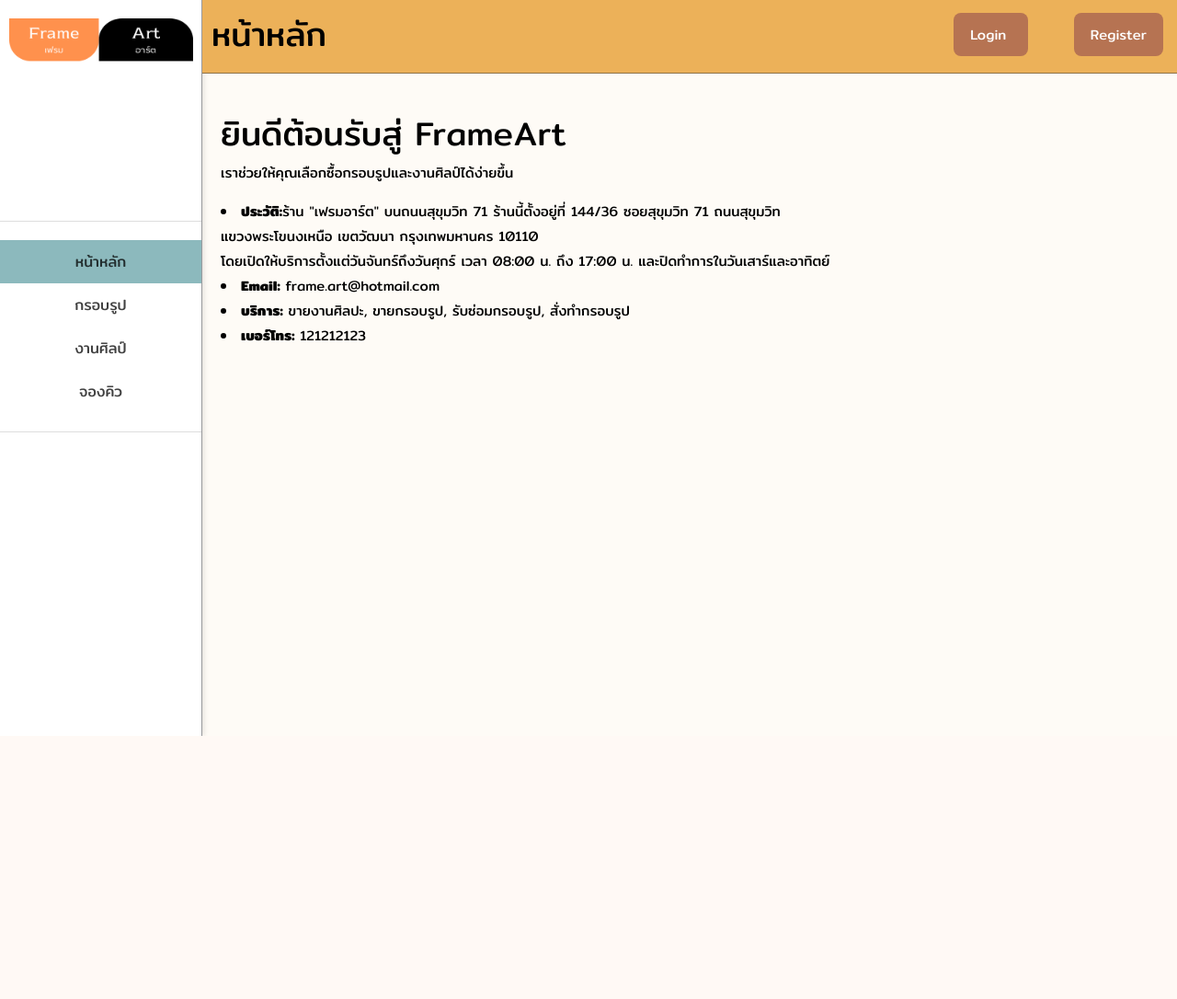
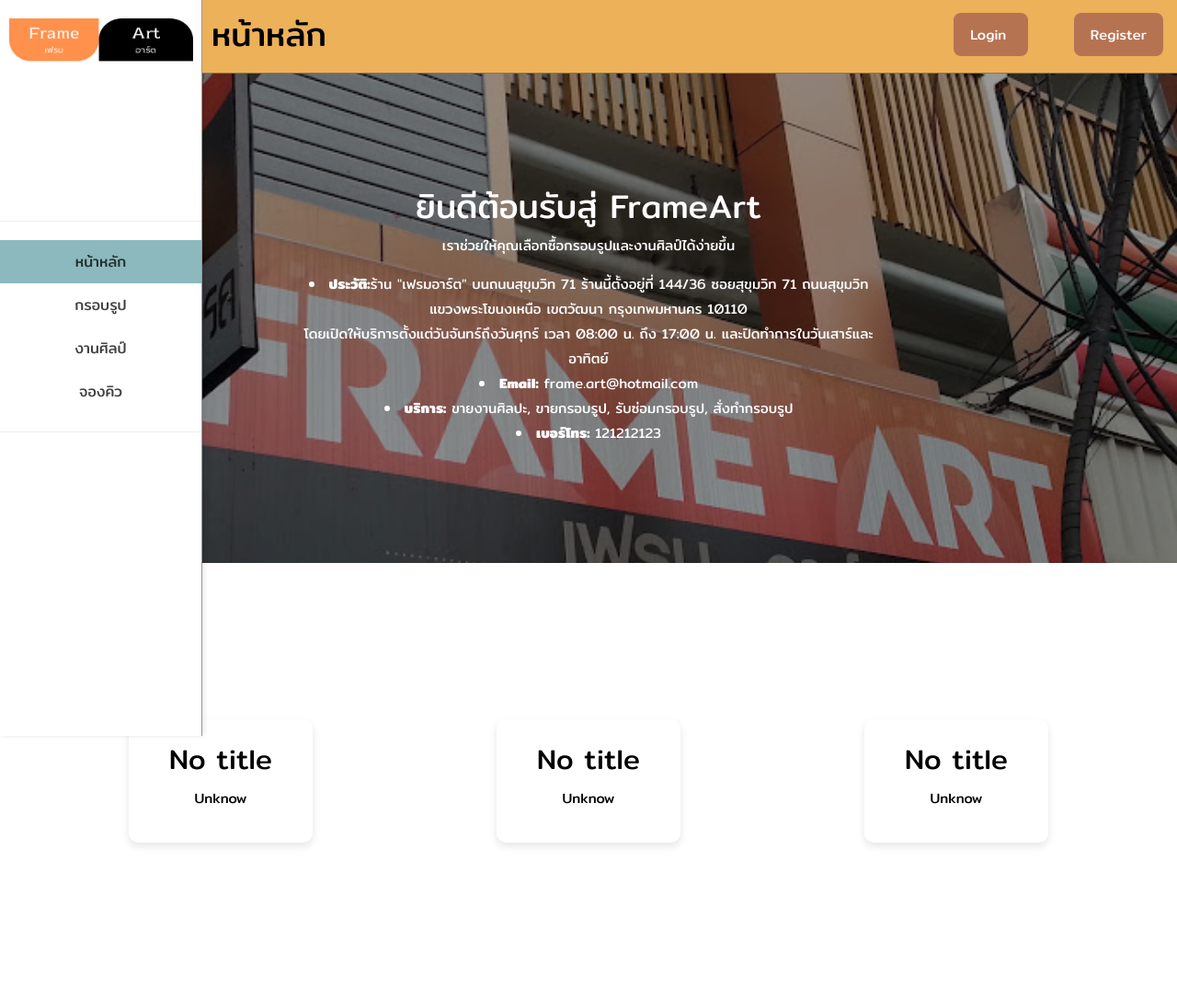
Before and after one commit to Sayorinne/Miniproject5-Remake, a PHP site: page /Miniproject5/CustomerHomepage.php in a window 1280 px wide. Shown: the whole page at 92% size. Before the commit the page ends 800 px from the top, so only its background shows below. Run offline with PHP 8.4, Linux system fonts and the light colour scheme; some libraries are stand-ins or nearby versions.

Commit message:
Add files via upload

```diff
--- a/CSS/CustomerHomePage.css
+++ b/CSS/CustomerHomePage.css
@@ -1,32 +1,57 @@
-@import url('https://fonts.googleapis.com/css2?family=Prompt:wght@300;400;600&display=swap');
+/* ตั้งค่าฟอนต์และสไตล์พื้นฐาน */
+body {
+    font-family: 'Mitr', sans-serif;
+    margin: 0;
+    padding: 0;
+    background-color: #f4f4f4;
+}
 
-.row {
+
+/* สไตล์ Hero Section */
+.hero {
+    background: url('../Picture/frameartlogo.jpg') no-repeat center center/cover;
+    height: 700px;
     display: flex;
     justify-content: center;
-    padding: 20px;
-    font-size: 25px;
-    font-style:inherit;
+    align-items: center;
+    text-align: center;
+    color: white;
+    width: 100%;
+    margin: 0;
+    padding: 0;
+    box-sizing: border-box;
+    position: absolute;
+    top: 0;
+    left: 0;
+}
+.hero::before {
+    content: "";
+    position: absolute;
+    top: 0;
+    left: 0;
+    width: 100%;
+    height: 100%;
+    background: rgba(0, 0, 0, 0.4);
 }
 
-.leftcolumn {
-    width: 100%;
+
+.hero-content {
+    position: absolute; /* ป้องกันการเลื่อนออกจากกลาง */
+    top: 50%;
+    left: 50%;
+    transform: translate(-50%, -50%); /* ย้ายไปตรงกลางจริง ๆ */
+    text-align: center;
+}
 
 
+.hero img {
+    width: 100%;  /* ปรับขนาดให้เต็ม */
+    height: 100%; /* ปรับความสูงให้เต็ม */
+    object-fit: cover; /* ป้องกันภาพผิดสัดส่วน */
+    border-radius: 0; /* เอาขอบมนออก */
 }
 
-.w3-card {
-    background: #fff;
-    border-radius: 30px;
-    box-shadow: 30px 4px 10px rgba(0, 0, 0, 0.1);
-    padding: 20px;
-
-}
-
-h2, h4, h5 {
-    color: #333;
-    font-size: 22px;
-}
-
+/* สไตล์รูปภาพ */
 .w3-center img {
     border: 1px solid #ddd;
     padding: 10px;
@@ -34,47 +59,31 @@ h2, h4, h5 {
     transition: transform 0.3s;
 }
 
-.w3-center img:hover {
-    transform: scale(1.1);
+.features-container {
+    background: white;
+    padding: 170px 100px;
+    margin-top: 470px; /* ลดค่านี้เพื่อลดระยะห่าง */
+    position: relative;
+    z-index: 1;
 }
 
-ul {
-    list-style: none;
-    padding: 0;
-    font-size: 22px;
-
+.features {
+    display: grid;
+    grid-template-columns: repeat(3, 1fr);
+    gap: 200px;
+    max-width: 1000px;
+    margin: auto;
+    text-align: center;
 }
 
-ul li {
-    background: #f8f8f8;
-    margin: 8px 0;
-    padding: 10px;
-    border-radius: 8px;
-    transition: background 0.9s;
-    font-size: 22px;
+.feature {
+    background: #fff;
+    padding: 20px;
+    border-radius: 10px;
+    box-shadow: 0 4px 8px rgba(0, 0, 0, 0.1);
+    transition: transform 0.3s ease-in-out;
 }
 
-ul li:hover {
-    background: #e6e6e6;
+.feature:hover {
+    transform: translateY(-5px);
 }
-
-hr {
-    border: 0;
-    height: 1px;
-    background: #ddd;
-    margin: 20px 0;
-
-}
-
-.w3-card {
-    background: url('logoframeart.jpg') no-repeat center center;
-    background-size: cover;
-    border-radius: 30px;
-    box-shadow: 30px 30px 10px rgba(0, 0, 0, 0.1);
-    padding: 100px;
-    width: 100%;
-    max-width: 1000px;
-    margin: auto;
-    position: relative;
-    overflow: hidden;
-}
```
